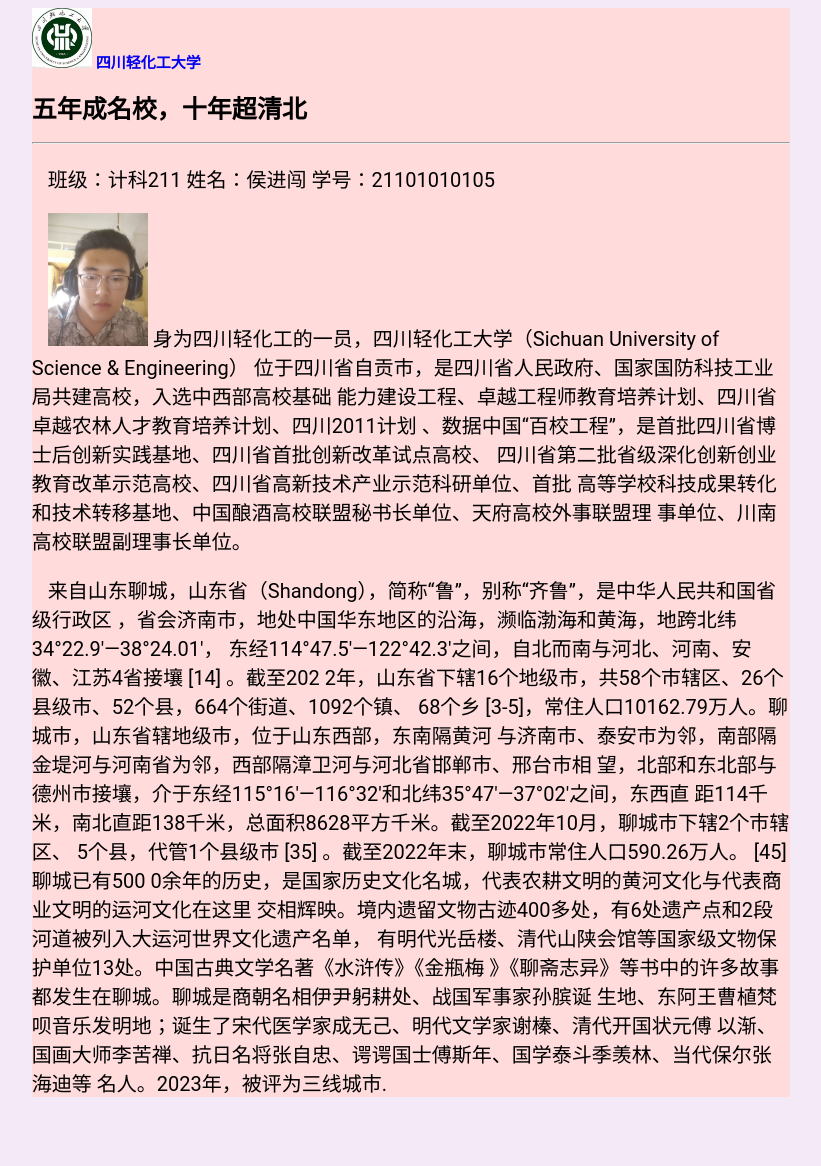
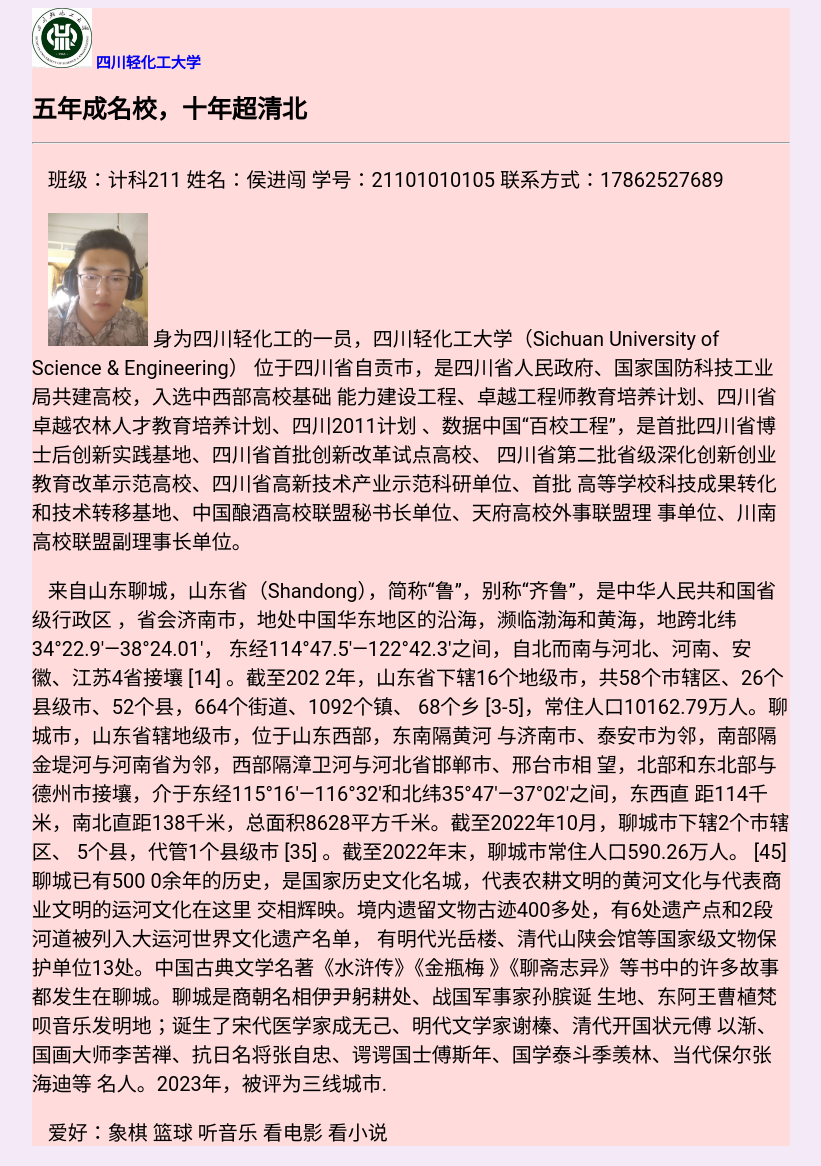
Before and after one commit to listenpingan/listenpingan.github.io, a plain HTML site: page index.html in a window 1280 px wide. Shown: the whole page, without its empty margins (229-1050 px from the left). Before the commit the page ends 1117 px from the top, so only its background shows below. Drawn offline with Linux system fonts and the light colour scheme.

Commit message:
Update index.html

```diff
--- a/index.html
+++ b/index.html
@@ -38,7 +38,7 @@
 		<h1>五年成名校，十年超清北</h1>
 		<hr>
 		<p>
-		班级：计科211    姓名：侯进闯 学号：21101010105<br>
+		班级：计科211    姓名：侯进闯 学号：21101010105 联系方式：17862527689 <br>
 		</p>
 		<p><img src="img/2.jpg"width="100px">
 		身为四川轻化工的一员，四川轻化工大学（Sichuan University of Science & Engineering）
@@ -67,7 +67,7 @@
 		以渐、国画大师李苦禅、抗日名将张自忠、谔谔国士傅斯年、国学泰斗季羡林、当代保尔张海迪等
 		名人。2023年，被评为三线城市.
 		<p>
-
+		<p>爱好：象棋 篮球 听音乐 看电影 看小说
 
 
 	</div>
```
